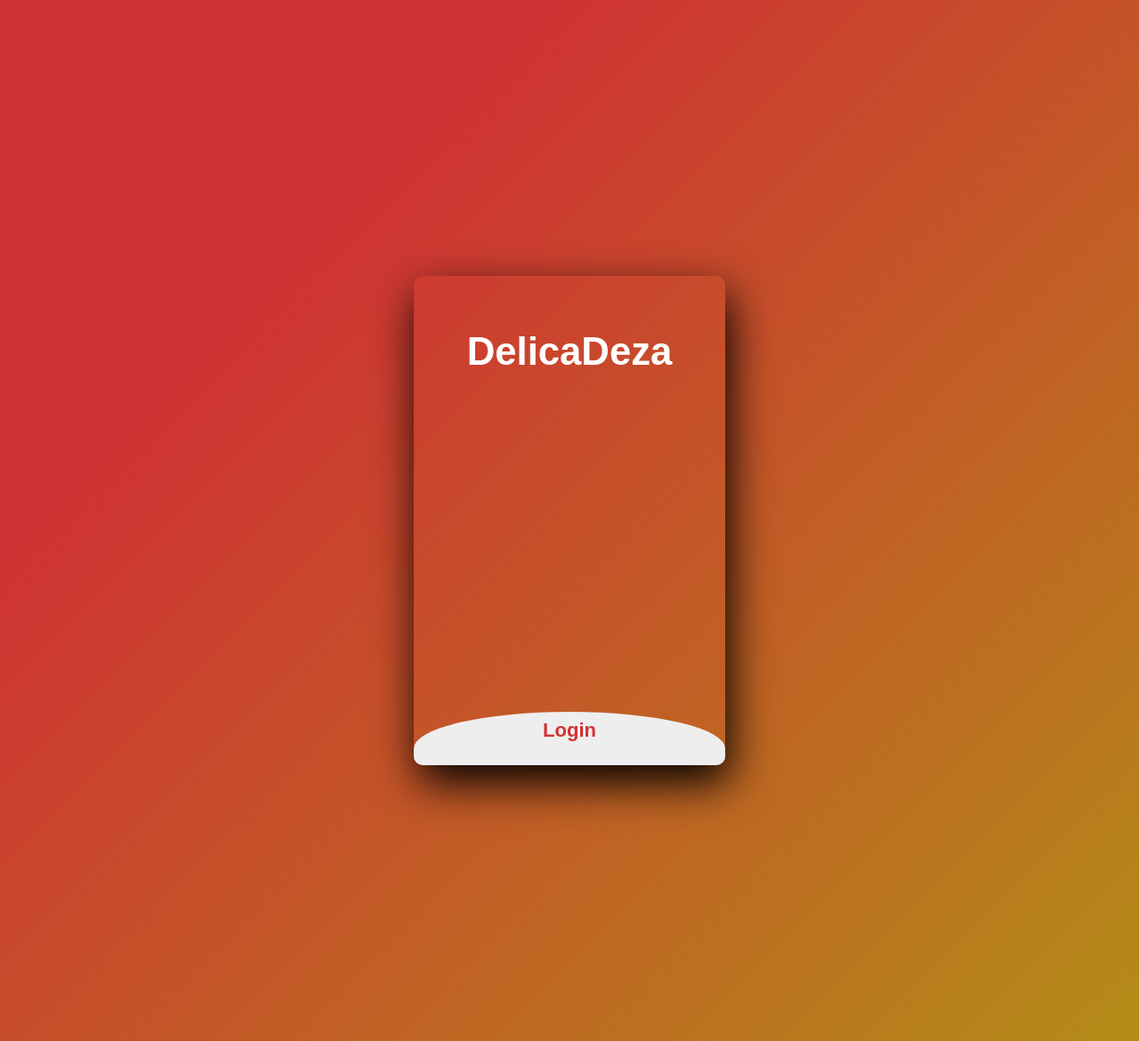
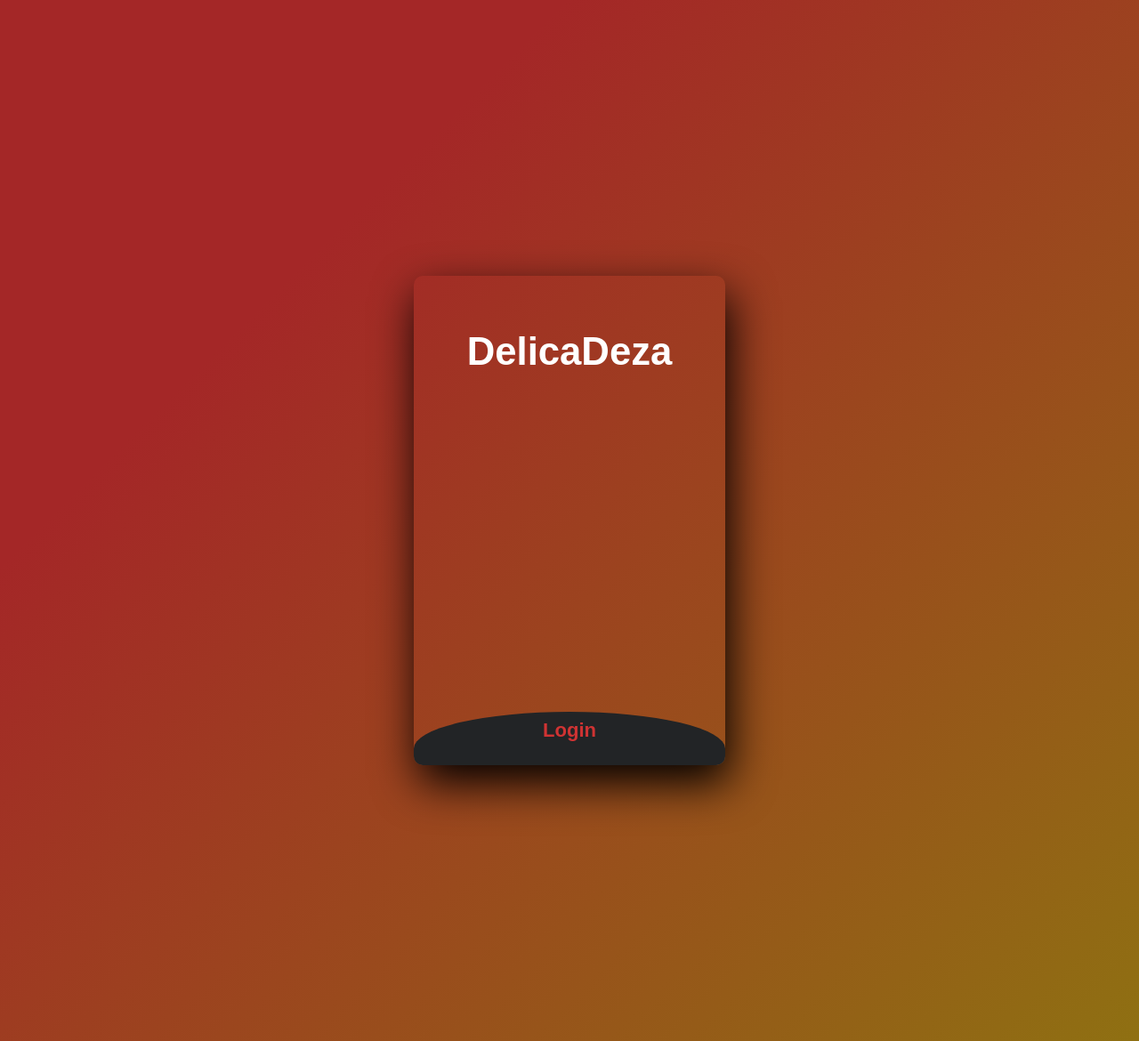
Before and after one commit to DelicaDeza/Online-Food-Ordering, a Flask app: page / in a window 1280 px wide. Shown: the whole page at 89% size. Run offline with Flask 2, Linux system fonts and the light colour scheme; parts of the project's set-up code (start-up, migrations or seed data) failed here and were passed over.

Commit message:
signup,login dark theme

```diff
--- a/static/css/login.css
+++ b/static/css/login.css
@@ -1,3 +1,8 @@
+html{
+      color-scheme: dark !important;
+      background-color: #181a1b !important;
+}
+
 body {
   margin: 0;
   padding: 0;
@@ -7,8 +12,9 @@ body {
   min-height: 100vh;
   font-family: "Jost", sans-serif;
   /* background: linear-gradient(to bottom,#ae3f04, #ff7700, #d64900); */
-  background-color: #c99f21;
-  background-image: linear-gradient(315deg, #b38c17 0%, #cf3333 74%);
+  background-color: rgb(161, 127, 26);
+  background-image: linear-gradient(315deg, rgb(143, 112, 18) 0%, rgb(164, 39, 39) 74%);
+  color: rgb(232, 230, 227);
 
 }
 .main {
@@ -39,9 +45,13 @@ label {
   transition: 0.5s ease-in-out;
 }
 input {
+  background-image: initial;
+    background-color: rgb(42, 46, 47);
+    border-color: initial;
+    outline-color: initial;
   width: 60%;
   height: 20px;
-  background: #e0dede;
+  /* background: #e0dede; */
   justify-content: center;
   display: flex;
   margin: 20px auto;
@@ -71,8 +81,11 @@ button:hover {
   background: #cf3333;
 }
 .login {
+    background-image: initial;
+    background-color: rgb(34, 36, 38);
+
   height: 90%;
-  background: #eee;
+  /* background: #eee; */
   border-radius: 60% / 10%;
   transform: translateY(-180px);
   transition: 0.8s ease-in-out;
```
Also changed, not shown: signup.py (+0 -7 lines), templates/create.html (+26 -13 lines).
